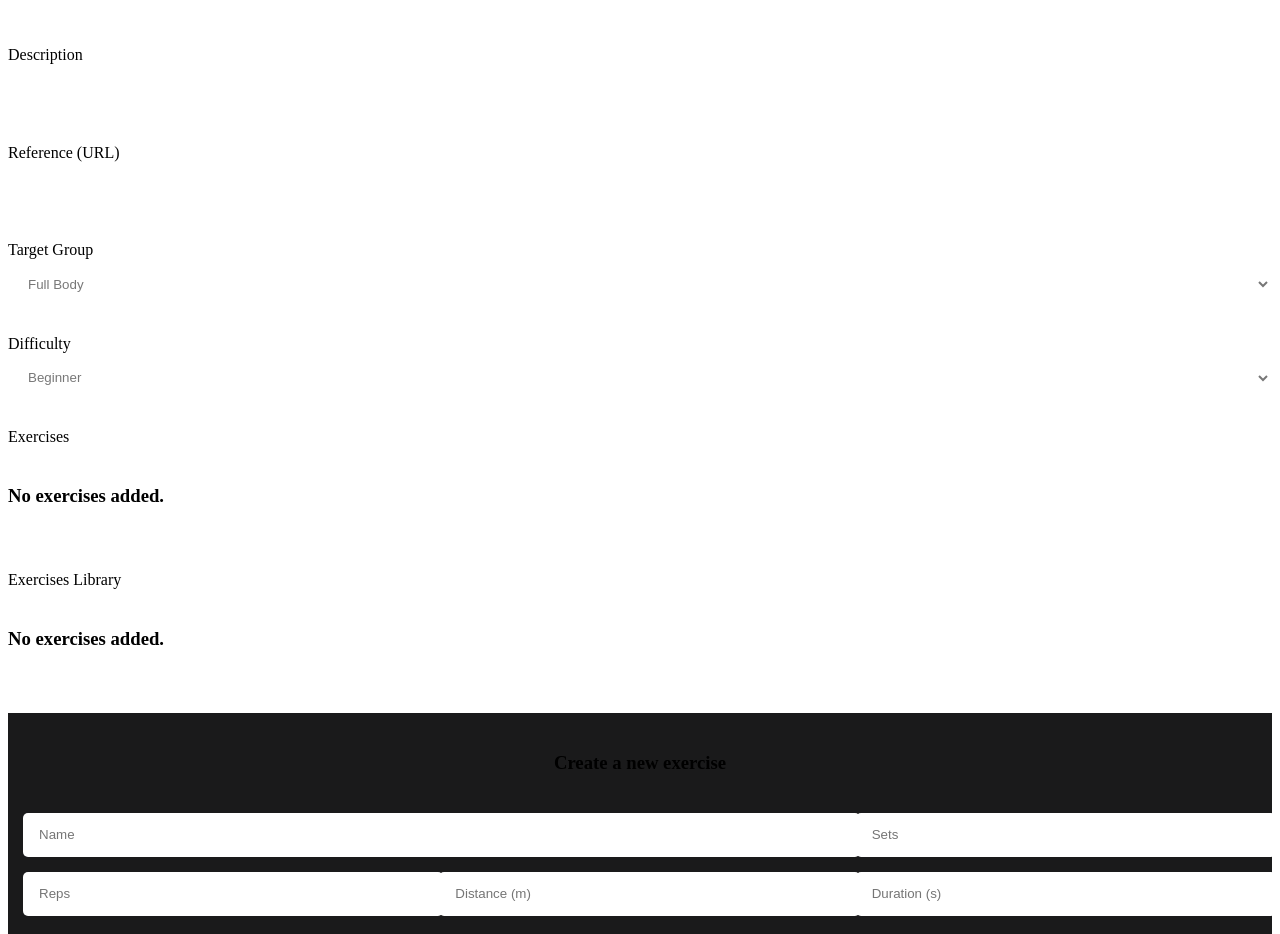
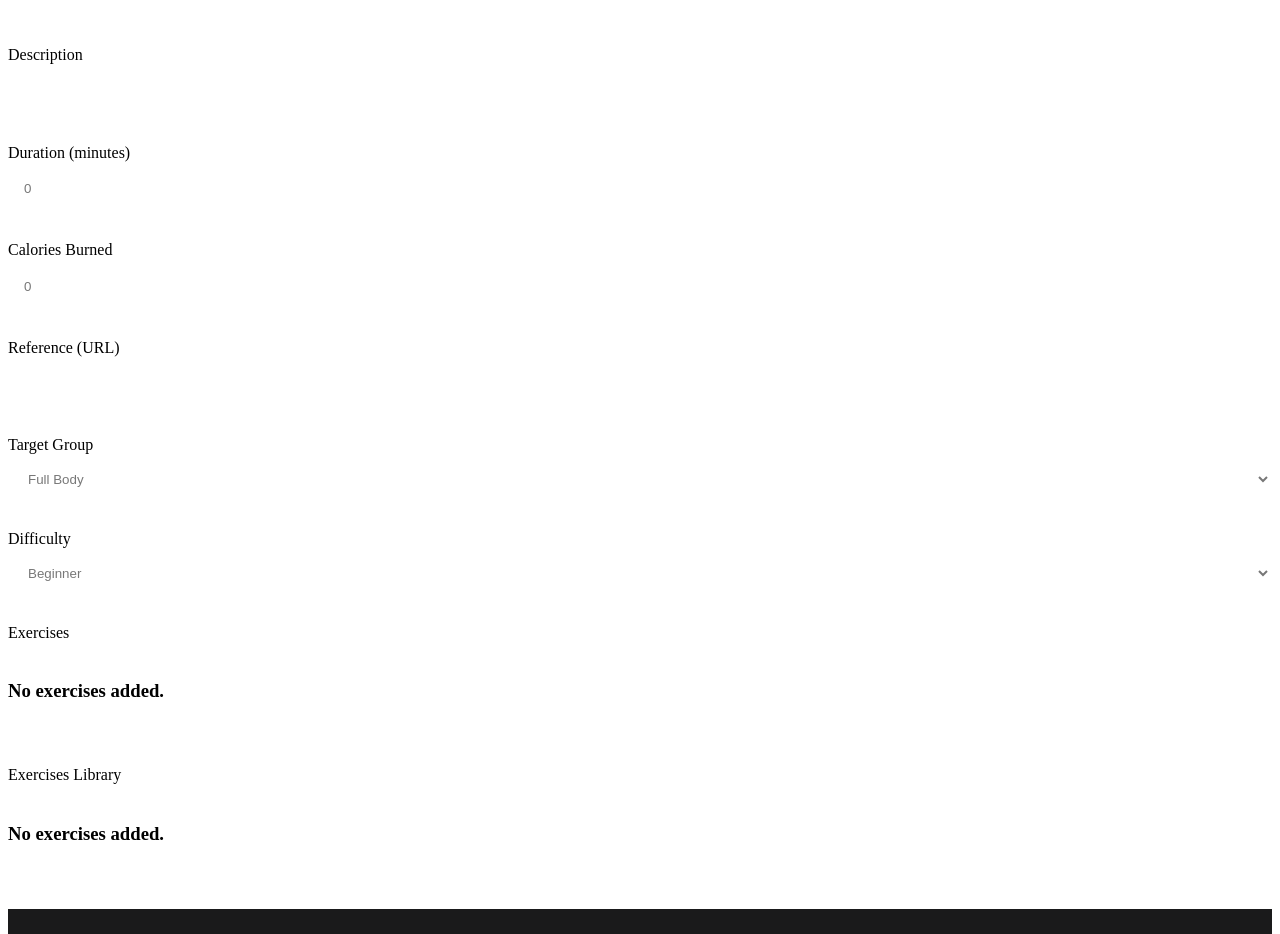
Before and after one commit to Stefan0712/fitness-app, a React (Create React App) app: page /create-workout in a window 1280 px wide. Shown: the part 4380-5314 px from the top of the page. Built offline with nearby package versions, Linux system fonts and the light colour scheme.

Commit message:
Removed input fields from created fields in Create Exercise page

```diff
--- a/src/components/pages/CreateExercise.js
+++ b/src/components/pages/CreateExercise.js
@@ -44,12 +44,13 @@ const CreateExercise = () => {
     }
     const handleAddField = (e) =>{
         e.preventDefault();
-        setFields([...fields, { id: uuidv4(), name: fieldName, unit: fieldUnit, target: fieldTarget, type: fieldType }]);
+        setFields([...fields, { id: uuidv4(), name: fieldName, unit: fieldUnit, target: fieldTarget, type: fieldType, value: '' }]);
         setFieldName('')
         setFieldTarget(0)
         setFieldType('')
         setFieldUnit('')
     }
+
 
     const handleRemoveField = (id, e) =>{
         e.preventDefault();
@@ -61,7 +62,7 @@ const CreateExercise = () => {
         const createdAt = new Date().toISOString();
         const exerciseData = {name, description, reference, targetGroup, difficulty, type, fields, createdAt};
         dispatch(addCreatedExercise(exerciseData));
-        navigate('./library');
+        navigate('/library');
 
     }
 
@@ -132,15 +133,16 @@ const CreateExercise = () => {
                         <label>Fields</label>
                         <div className="fields-container">
                             {fields.length > 0 ? fields.map((field, index)=>(
-                                    <div className="field-body" id={index}>
+                                    <div className="field-body" id={index} key={field.id}>
                                         <label>{field.name}</label>
                                         <div className="field-inputs">
-                                            <input type={field.type} name={field.name} id={field.name}></input>
+                                            <h4>{field.name}</h4>
+                                            <p>{field.target}</p>
                                             <p>{field.unit}</p>
                                             <button onClick={()=>handleRemoveField(field.id)} className="small-square transparent-bg"><img src={deleteIcon} className="white-icon small-icon" alt=""></img></button>
                                         </div>
                                     </div>
-                            )): <h3>No custom fields created</h3>}
+                            )): <h3>No fields created</h3>}
                         </div>
                         <h3 className="subtitle full-width">Create a new field</h3>
                         <div className="field-creator">
--- a/src/components/pages/CreateWorkout.js
+++ b/src/components/pages/CreateWorkout.js
@@ -28,6 +28,8 @@ const CreateWorkout = () => {
     const [reference, setReference] = useState('');
     const [targetGroup, setTargetGroup] = useState('srms');
     const [difficulty, setDifficulty] = useState('beginner');
+    const [calories, setCalories] = useState(0);
+    const [duration, setDuration] = useState(0);
 
     const handleAddExercise = (e) =>{
         e.preventDefault();
@@ -46,7 +48,7 @@ const CreateWorkout = () => {
     const handleSubmit = (e)=>{
         e.preventDefault();
         const createdAt = new Date().toISOString();
-        const workoutData = {id: uuidv4(), name, description, reference, targetGroup, difficulty, exercises, createdAt};
+        const workoutData = {id: uuidv4(), name, description, reference, targetGroup, difficulty, exercises, createdAt, duration, calories};
         console.log(workoutData)
         dispatch(addCreatedWorkout(workoutData));
         navigate('/library');
@@ -71,6 +73,14 @@ const CreateWorkout = () => {
                     <fieldset>
                         <label>Description</label>
                         <input type="text" name="description" id="description" onChange={(e) => setDescription(e.target.value)} value={description} minLength={0} maxLength={100}></input>
+                    </fieldset>
+                    <fieldset>
+                        <label>Duration (minutes)</label>
+                        <input type="number" name="duration" id="duration" onChange={(e) => setDuration(e.target.value)} value={duration} min={0} max={9999}></input>
+                    </fieldset>
+                    <fieldset>
+                        <label>Calories Burned</label>
+                        <input type="number" name="calories" id="calories" onChange={(e) => setCalories(e.target.value)} value={calories} min={0} max={9999}></input>
                     </fieldset>
                     <fieldset>
                         <label>Reference (URL)</label>
--- a/src/components/pages/ViewWorkout.js
+++ b/src/components/pages/ViewWorkout.js
@@ -47,9 +47,9 @@ const ViewWorkout = () => {
             </div>
             <h3 className='subtitle full-width'>Exercises</h3>
             <div className='workout-exercises'>
-                {workoutData.exercises.map((exercise)=>(
+                {workoutData.exercises.map((exercise, index)=>(
                     <div className='exercise-body'>
-                        <p><b>{exercise.name}</b></p>
+                        <p><b>{index+1}.   {exercise.name}</b></p>
                     </div>
                 ))}
             </div>
```
Also changed, not shown: src/assets/close.svg.
